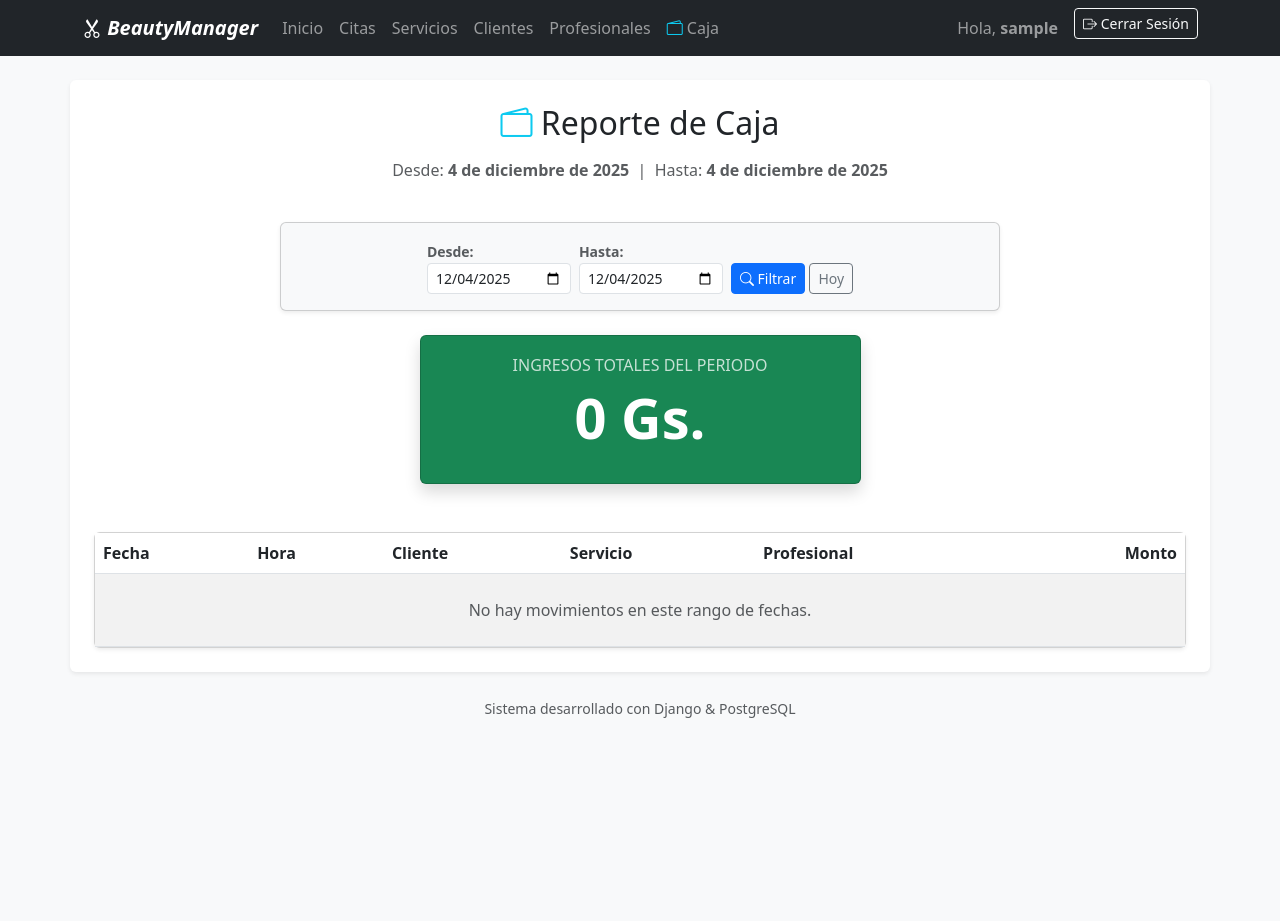
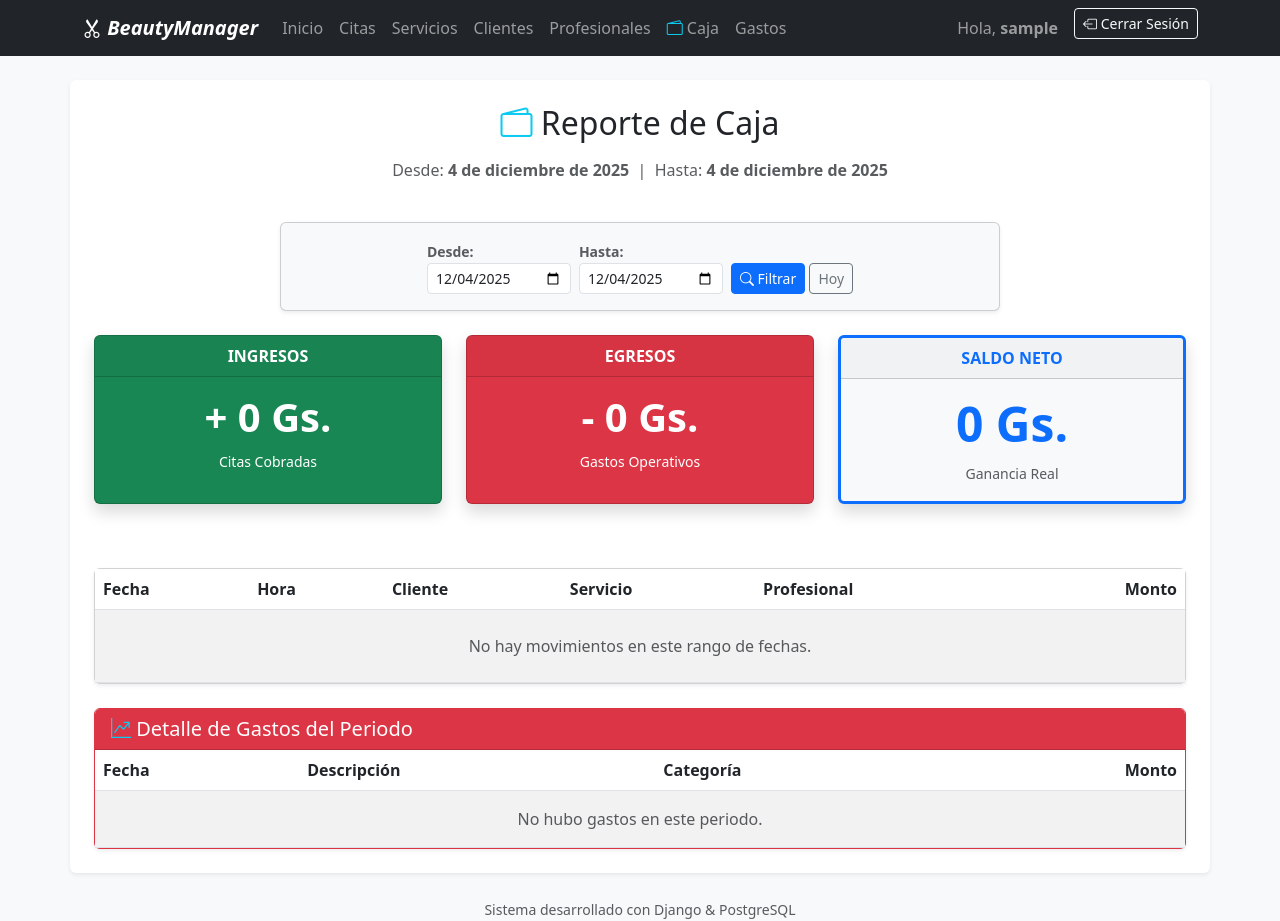
Before and after one commit to luisesse/beauty-manager, a Django app: page /caja/ in a window 1280 px wide. Before the commit the page ends 718 px from the top, so only its background shows below. Run offline with Django 5.2, Linux system fonts and the light colour scheme; the visitor is signed in with stand-in values (Sample User, id 1); data that the repository does not hold is empty; some libraries are stand-ins or nearby versions.

Commit message:
Dia 3: Modulo de Gastos y Reporte Financiero completo

```diff
--- a/core/admin.py
+++ b/core/admin.py
@@ -1,5 +1,5 @@
 from django.contrib import admin
-from .models import Profesional, Cliente, Servicio, Cita, HorarioAtencion
+from .models import Profesional, Cliente, Servicio, Cita, HorarioAtencion, CategoriaGasto, Gasto
 
 # Mostrar en el Panel de control
 admin.site.register(Profesional)
@@ -7,3 +7,5 @@ admin.site.register(Cliente)
 admin.site.register(Servicio)
 admin.site.register(Cita)
 admin.site.register(HorarioAtencion)
+admin.site.register(CategoriaGasto)
+admin.site.register(Gasto)
--- a/core/templates/core/base.html
+++ b/core/templates/core/base.html
@@ -39,6 +39,7 @@
                     <a class="nav-link" href="{% url 'listado_clientes' %}">Clientes</a>
                     <a class="nav-link" href="{% url 'listado_profesional' %}">Profesionales</a>
                     <a class="nav-link" href="{% url 'reporte_caja' %}"> <i class="bi bi-wallet2 text-info"></i> Caja</a>
+                    <a class="nav-link" href="{% url 'lista_gastos' %}">Gastos</a>
                 </div>
 
                 <div class="navbar-nav ms-auto">
@@ -47,7 +48,7 @@
                     <form action="{% url 'logout' %}" method="post" class="d-inline">
                         {% csrf_token %}
                         <button type="submit" class="btn btn-sm btn-outline-light">
-                            <i class="bi bi-box-arrow-right"></i> Cerrar Sesión
+                            <i class="bi bi-box-arrow-left"></i> Cerrar Sesión
                         </button>
                     </form>
                 </div>
--- a/core/templates/core/home.html
+++ b/core/templates/core/home.html
@@ -3,7 +3,7 @@
 {% block content %}
 <div class="d-flex justify-content-between align-items-center mb-4">
     <h1><i class="bi bi-calendar-date text-info"></i> Agenda del Día <small class="text-muted fs-5">{{ fecha_actual }}</small></h1>
-    <a href="{% url 'agendar_cita' %}" class="btn btn-primary"> <i class="bi bi-file-earmark-plus"></i>Agendar Cita</a>
+    <a href="{% url 'agendar_cita' %}" class="btn btn-primary"> <i class="bi bi-file-earmark-plus"></i> Agendar Cita</a>
 </div>
 
 <div class="card shadow-sm">
@@ -52,7 +52,7 @@
 
                             {% if cita.estado == 'PENDIENTE' or cita.estado == 'CONFIRMADO' %}
                                 <a href="{% url 'finalizar_cita' cita.id %}" class="btn btn-outline-success" title="Cobrar y Finalizar">
-                                    Cobrar<i class="bi bi-cash-coin"></i>
+                                    Cobrar <i class="bi bi-cash-coin"></i>
                                 </a>
                             {% endif %}
 
--- a/core/templates/core/lista_citas.html
+++ b/core/templates/core/lista_citas.html
@@ -4,7 +4,7 @@
 <div class="d-flex justify-content-between align-items-center mb-4">
     <h2><i class="bi bi-calendar-month text-info"></i> Gestión de Citas (Activas)</h2>
     <a href="{% url 'agendar_cita' %}" class="btn btn-primary">
-       <i class="bi bi-file-earmark-plus"></i>Agendar Cita
+       <i class="bi bi-file-earmark-plus"></i> Agendar Cita
     </a>
 </div>
 <div class="row mb-4">
--- a/core/templates/core/lista_clientes.html
+++ b/core/templates/core/lista_clientes.html
@@ -4,7 +4,7 @@
 <div class="d-flex justify-content-between align-items-center mb-4">
     <h2> <i class="bi bi-people-fill text-dark"></i> Directorio de Clientes</h2>
     <a href="{% url 'crear_cliente' %}" class="btn btn-primary">
-        + Nuevo Cliente
+       <i class="bi bi-person-add"></i> Nuevo Cliente
     </a>
 </div>
 <div class="row mb-4">
--- a/core/templates/core/lista_profesional.html
+++ b/core/templates/core/lista_profesional.html
@@ -4,7 +4,7 @@
 <div class="d-flex justify-content-between align-items-center mb-4">
     <h2> <i class="bi bi-people-fill text-dark"></i> Directorio de Profesionales</h2>
     <a href="{% url 'crear_profesional' %}" class="btn btn-primary">
-        + Nuevo Profesional
+        <i class="bi bi-person-add"></i> Nuevo Profesional
     </a>
 </div>
 <div class="row mb-4">
--- a/core/templates/core/lista_servicios.html
+++ b/core/templates/core/lista_servicios.html
@@ -4,7 +4,7 @@
     <div class="d-flex justify-content-between align-items-center mb-3">
         <h2>Catálogo de Servicios</h2>
         <a href="{% url 'crear_servicio' %}" class="btn btn-primary">
-            + Nuevo Servicio
+           <i class="bi bi-patch-plus"></i> Nuevo Servicio
         </a>
     </div>
         <div class="row mb-4">
--- a/core/templates/core/reporte_caja.html
+++ b/core/templates/core/reporte_caja.html
@@ -39,11 +39,36 @@
     </div>
 </div>
 
-<div class="row justify-content-center mb-5">
-    <div class="col-md-5">
-        <div class="card text-white bg-success shadow"> <div class="card-body text-center p-4">
-                <h6 class="card-subtitle mb-2 opacity-75">INGRESOS TOTALES DEL PERIODO</h6>
-                <h1 class="display-4 fw-bold">{{ total_ingresos|intcomma }} Gs.</h1>
+<div class="row justify-content-center mb-5 text-center">
+
+    <div class="col-md-4 mb-3">
+        <div class="card text-white bg-success shadow h-100">
+            <div class="card-header fw-bold">INGRESOS</div>
+            <div class="card-body">
+                <h2 class="display-6 fw-bold">+ {{ total_ingresos|intcomma }} Gs.</h2>
+                <small>Citas Cobradas</small>
+            </div>
+        </div>
+    </div>
+
+    <div class="col-md-4 mb-3">
+        <div class="card text-white bg-danger shadow h-100">
+            <div class="card-header fw-bold">EGRESOS</div>
+            <div class="card-body">
+                <h2 class="display-6 fw-bold">- {{ total_egresos|intcomma }} Gs.</h2>
+                <small>Gastos Operativos</small>
+            </div>
+        </div>
+    </div>
+
+    <div class="col-md-4 mb-3">
+        <div class="card text-dark bg-light shadow h-100 border-primary border-3">
+            <div class="card-header fw-bold text-primary">SALDO NETO</div>
+            <div class="card-body">
+                <h2 class="display-5 fw-bold text-primary">
+                    {{ saldo_neto|intcomma }} Gs.
+                </h2>
+                <small class="text-muted">Ganancia Real</small>
             </div>
         </div>
     </div>
@@ -81,4 +106,39 @@
         </table>
     </div>
 </div>
+<br>
+
+<div class="card shadow-sm border-danger">
+    <div class="card-header bg-danger text-white">
+        <h5 class="mb-0"> <i class="bi bi-graph-up-arrow text-info"></i> Detalle de Gastos del Periodo</h5>
+    </div>
+    <div class="card-body p-0">
+        <table class="table table-striped mb-0">
+            <thead>
+                <tr>
+                    <th>Fecha</th>
+                    <th>Descripción</th>
+                    <th>Categoría</th>
+                    <th class="text-end">Monto</th>
+                </tr>
+            </thead>
+            <tbody>
+                {% for gasto in gastos %}
+                    <tr>
+                        <td>{{ gasto.fecha|date:"d/m" }}</td>
+                        <td>{{ gasto.descripcion }}</td>
+                        <td><small class="badge bg-secondary">{{ gasto.categoria.nombre }}</small></td>
+                        <td class="text-end text-danger fw-bold">- {{ gasto.monto|intcomma }} Gs.</td>
+                    </tr>
+                {% empty %}
+                    <tr>
+                        <td colspan="4" class="text-center py-3 text-muted">
+                            No hubo gastos en este periodo.
+                        </td>
+                    </tr>
+                {% endfor %}
+            </tbody>
+        </table>
+    </div>
+</div>
 {% endblock %}
--- a/core/urls.py
+++ b/core/urls.py
@@ -23,4 +23,6 @@ urlpatterns = [
     path('citas/', views.listado_citas, name='listado_citas'),
     path('citas/cancelar/<int:id>/', views.cancelar_cita, name='cancelar_cita'),
     path('citas/confirmar/<int:id>/', views.confirmar_cita, name='confirmar_cita'),
+    path('gastos/', views.lista_gastos, name='lista_gastos'),
+    path('gastos/nuevo/', views.crear_gasto, name='crear_gasto'),
 ]
--- a/core/views.py
+++ b/core/views.py
@@ -3,8 +3,8 @@ from django.contrib.auth.decorators import login_required
 from django.db.models import ProtectedError, Sum, Q
 from django.contrib import messages
 from datetime import date, datetime
-from .models import Servicio, Cita,  Cliente, Profesional
-from .forms import CitaForm, ServicioForm, ClienteForm, ProfesionalForm, CobrarCitaForm
+from .models import Servicio, Cita,  Cliente, Profesional, Gasto
+from .forms import CitaForm, ServicioForm, ClienteForm, ProfesionalForm, CobrarCitaForm, GastoForm
 
 
 @login_required
@@ -43,27 +43,6 @@ def crear_servicio(request):
     }
 
     return render(request, 'core/form_servicio.html', contexto)
-
-@login_required
-def agendar_cita(request):
-    if request.method == 'POST':
-
-        form = CitaForm(request.POST)
-        if form.is_valid():
-            form.save()
-            messages.success(request, '¡La cita se creó correctamente!')
-            return redirect('listado_citas')
-    else:
-
-        form = CitaForm()
-
-    contexto = {
-        'form': form,
-        'titulo': 'Agendar Cita'
-    }
-
-    return render(request, 'core/agendar_cita.html',  contexto)
-
 
 @login_required
 def editar_servicio(request, id):
@@ -260,36 +239,27 @@ def eliminar_profesional(request, id):
     return render(request, 'core/eliminar_profesional.html', {'profesional': profesional})
 
 
+#---Vistas de Citas---
+
 @login_required
-def reporte_caja(request):
-    # Valores por defecto: Hoy
-    fecha_inicio = date.today()
-    fecha_fin = date.today()
+def agendar_cita(request):
+    if request.method == 'POST':
 
-    # Si vienen datos en la URL (?fecha_inicio=...&fecha_fin=...)
-    if request.GET.get('fecha_inicio') and request.GET.get('fecha_fin'):
-        try:
-            fecha_inicio = datetime.strptime(request.GET.get('fecha_inicio'), '%Y-%m-%d').date()
-            fecha_fin = datetime.strptime(request.GET.get('fecha_fin'), '%Y-%m-%d').date()
-        except ValueError:
-            pass  # Si hay error de formato, nos quedamos con "hoy"
+        form = CitaForm(request.POST)
+        if form.is_valid():
+            form.save()
+            messages.success(request, '¡La cita se creó correctamente!')
+            return redirect('listado_citas')
+    else:
 
-    # FILTRO POR RANGO (__range)
-    # Buscamos citas realizadas ENTRE inicio y fin (inclusive)
-    citas = Cita.objects.filter(
-        fecha__range=[fecha_inicio, fecha_fin],
-        estado='REALIZADO'
-    ).order_by('fecha', 'hora')
-
-    total_ingresos = citas.aggregate(total=Sum('monto_cobrado'))['total'] or 0
+        form = CitaForm()
 
     contexto = {
-        'citas': citas,
-        'total_ingresos': total_ingresos,
-        'fecha_inicio': fecha_inicio,
-        'fecha_fin': fecha_fin
+        'form': form,
+        'titulo': 'Agendar Cita'
     }
-    return render(request, 'core/reporte_caja.html', contexto)
+
+    return render(request, 'core/agendar_cita.html',  contexto)
 
 @login_required
 def editar_cita(request, id):
@@ -344,7 +314,7 @@ def finalizar_cita(request, id):
             # 2. Forzamos el estado a REALIZADO
             cita_final.estado = 'REALIZADO'
             cita_final.save()
-            messages.success(request, '💰 ¡Cobro registrado exitosamente!')
+            messages.success(request, '¡Cobro registrado exitosamente!')
             return redirect('home')
     else:
         # Pre-llenamos el monto con lo que cuesta el servicio base
@@ -377,3 +347,74 @@ def confirmar_cita(request, id):
     cita.estado = 'CONFIRMADO'
     cita.save()
     return redirect('home')
+
+#---Vista de Caja---
+
+@login_required
+def reporte_caja(request):
+    # Valores por defecto: Hoy
+    fecha_inicio = date.today()
+    fecha_fin = date.today()
+
+    # Si vienen datos en la URL (?fecha_inicio=...&fecha_fin=...)
+    if request.GET.get('fecha_inicio') and request.GET.get('fecha_fin'):
+        try:
+            fecha_inicio = datetime.strptime(request.GET.get('fecha_inicio'), '%Y-%m-%d').date()
+            fecha_fin = datetime.strptime(request.GET.get('fecha_fin'), '%Y-%m-%d').date()
+        except ValueError:
+            pass  # Si hay error de formato, nos quedamos con "hoy"
+
+    # INGRESOS
+    citas = Cita.objects.filter(
+        fecha__range=[fecha_inicio, fecha_fin],
+        estado='REALIZADO'
+    ).order_by('fecha', 'hora')
+
+    total_ingresos = citas.aggregate(total=Sum('monto_cobrado'))['total'] or 0
+
+    # 2. EGRESOS
+    gastos = Gasto.objects.filter(
+        fecha__range=[fecha_inicio, fecha_fin]
+    ).order_by('fecha')
+
+    total_egresos = gastos.aggregate(total=Sum('monto'))['total'] or 0
+
+    saldo_neto = total_ingresos - total_egresos
+
+    contexto = {
+        'citas': citas,
+        'gastos': gastos,
+        'total_ingresos': total_ingresos,
+        'total_egresos': total_egresos,
+        'saldo_neto': saldo_neto,
+        'fecha_inicio': fecha_inicio,
+        'fecha_fin': fecha_fin
+    }
+    return render(request, 'core/reporte_caja.html', contexto)
+
+
+#---Vistas de Gastos---
+
+@login_required
+def lista_gastos(request):
+    gastos = Gasto.objects.all().order_by('-fecha', '-id')
+    return render(request, 'core/lista_gastos.html', {'gastos': gastos})
+
+@login_required
+def crear_gasto(request):
+    if request.method == 'POST':
+        form = GastoForm(request.POST)
+        if form.is_valid():
+            form.save()
+            messages.success(request, 'Gasto registrado correctamente.')
+            return redirect('lista_gastos')
+    else:
+        # Sugerimos la fecha de hoy por defecto
+        form = GastoForm(initial={'fecha': date.today()})
+
+    contexto = {
+        'form': form,
+        'titulo': 'Registrar Nuevo Gasto'
+    }
+
+    return render(request, 'core/form_servicio.html', contexto)
```
Also changed, not shown: core/forms.py (+14 -1 lines), core/models.py (+25 -0 lines), core/templates/core/lista_gastos.html (added, +51 -0 lines), core/migrations/0006_categoriagasto_gasto.py (added).
